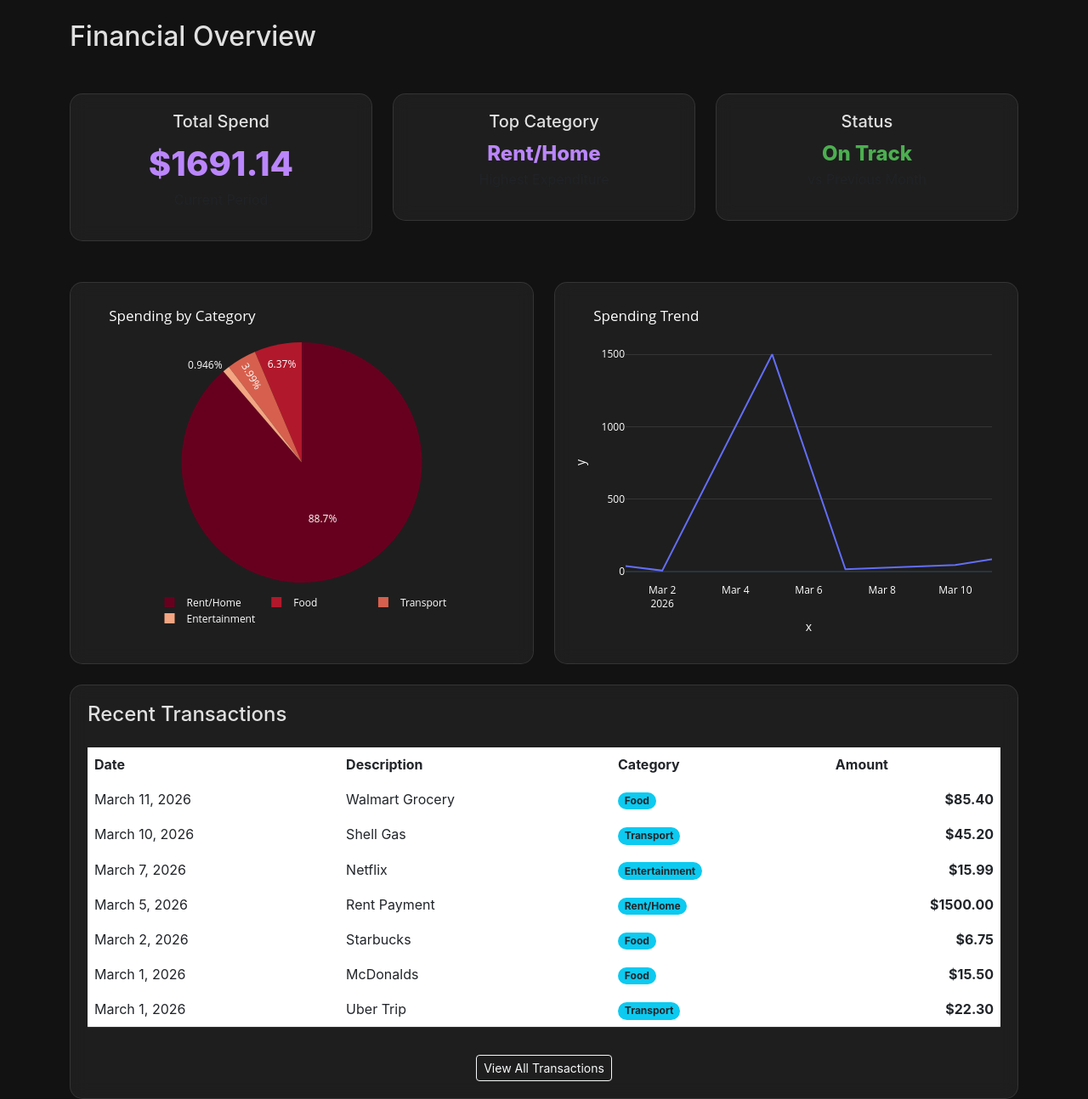
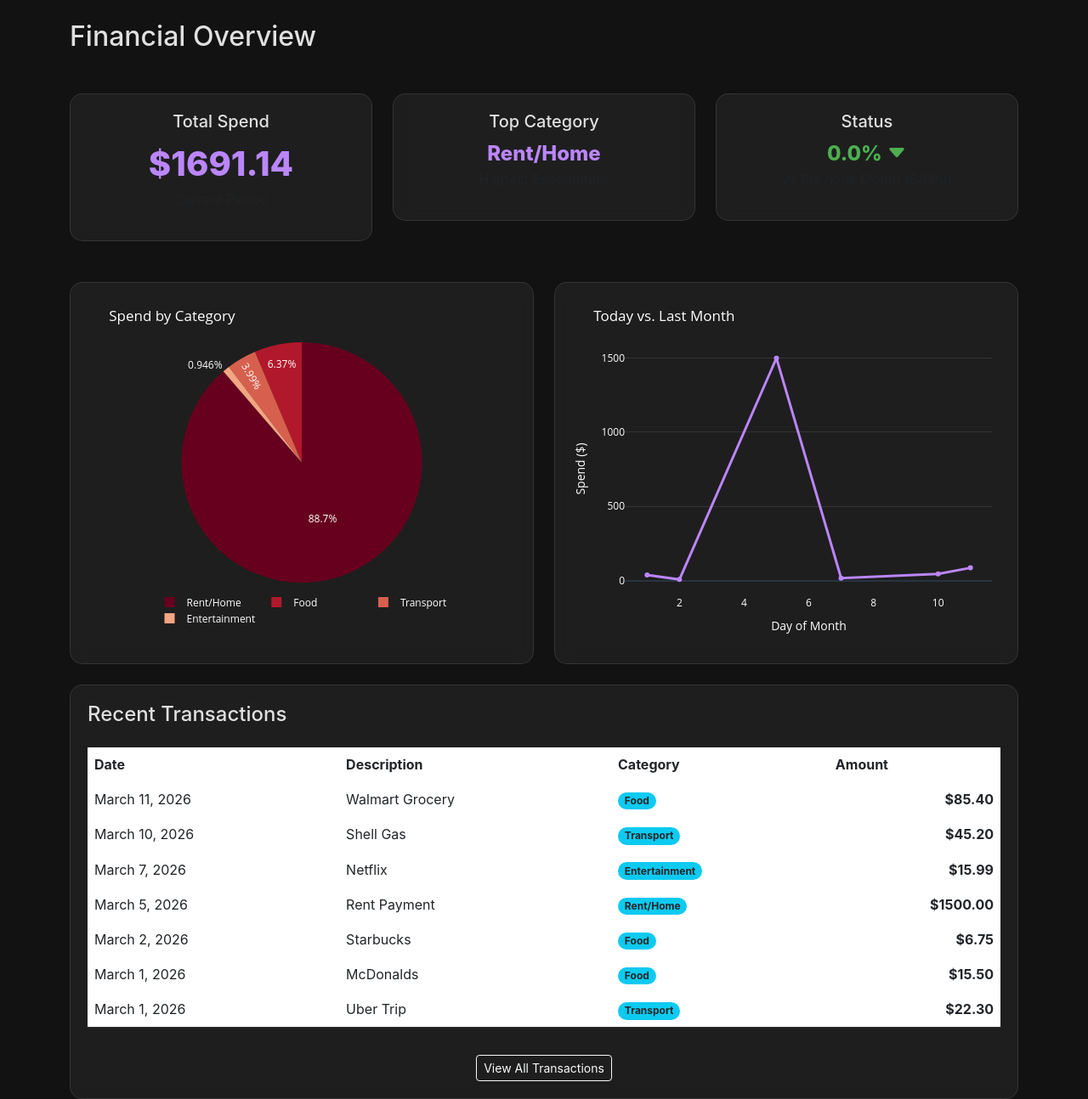
Before and after one commit to csalgado-brookfield/Antigravity-Finance, a Django app: page / in a window 1280 px wide. Shown: the part 57-1351 px from the top of the page at 85% size. Run offline with Django 5.2, Linux system fonts and the light colour scheme; a user stored in the database is signed in; data comes from the database, SQL or seed files in the repository.

Commit message:
feat: Implement financial dashboard displaying overview statistics, category breakdown, spending trends, and recent transactions.

```diff
--- a/tracker/templates/tracker/dashboard.html
+++ b/tracker/templates/tracker/dashboard.html
@@ -25,8 +25,11 @@
     <div class="col-md-4">
         <div class="glass-card text-center">
             <h5>Status</h5>
-            <div class="stat-value" style="font-size: 1.5rem; color: #4caf50;">On Track</div>
-            <p class="text-muted">vs Previous Month</p>
+            <div class="stat-value" style="font-size: 1.5rem; color: {% if percent_change <= 0 %}#4caf50{% else %}#f44336{% endif %};">
+                {{ percent_change|floatformat:1 }}%
+                <i class="bi bi-caret-{% if percent_change <= 0 %}down{% else %}up{% endif %}-fill"></i>
+            </div>
+            <p class="text-muted">vs Previous Month (${{ prev_total_spend|floatformat:2 }})</p>
         </div>
     </div>
 </div>
--- a/tracker/views.py
+++ b/tracker/views.py
@@ -6,33 +6,53 @@ import pandas as pd
 import plotly.express as px
 import plotly.graph_objects as go
 from django.db.models import Sum
+from django.utils import timezone
+from datetime import timedelta
 from decimal import Decimal
 
 @login_required
 def dashboard(request):
     transactions = Transaction.objects.filter(user=request.user)
 
-    # Simple summary stats
-    total_spend = transactions.aggregate(total=Sum('amount'))['total'] or 0
+    # Date logic for MoM
+    today = timezone.now().date()
+    # For testing/demo purposes, if there's no data today, we might want to use the latest transaction date
+    if not transactions.exists():
+        latest_date = today
+    else:
+        latest_date = transactions.latest('date').date
+
+    first_day_this_month = latest_date.replace(day=1)
+    last_day_prev_month = first_day_this_month - timedelta(days=1)
+    first_day_prev_month = last_day_prev_month.replace(day=1)
+
+    # Aggregations
+    total_spend = transactions.filter(date__gte=first_day_this_month).aggregate(total=Sum('amount'))['total'] or 0
+    prev_total_spend = transactions.filter(date__gte=first_day_prev_month, date__lte=last_day_prev_month).aggregate(total=Sum('amount'))['total'] or 0
+
+    # Calculate % Change
+    if prev_total_spend > 0:
+        percent_change = ((total_spend - prev_total_spend) / prev_total_spend) * 100
+    else:
+        percent_change = 0
 
     # Charts
     chart_pie = ""
     chart_line = ""
+    top_cat_name = "None"
 
     if transactions.exists():
-        # Chart 1: Spend by Category
-        category_data = transactions.values('category__name').annotate(total=Sum('amount'))
+        # Chart 1: Spend by Category (Current Month)
+        category_data = transactions.filter(date__gte=first_day_this_month).values('category__name').annotate(total=Sum('amount'))
         cat_names = [d['category__name'] or 'Uncategorized' for d in category_data]
         cat_totals = [float(d['total'] or 0) for d in category_data]
 
-        # Calculate Top Category
-        top_cat_name = "None"
         if category_data:
             top_cat_item = max(category_data, key=lambda x: x['total'] or 0)
             top_cat_name = top_cat_item['category__name'] or "Uncategorized"
 
         if cat_names:
-            fig_pie = px.pie(names=cat_names, values=cat_totals, title="Spending by Category",
+            fig_pie = px.pie(names=cat_names, values=cat_totals, title="Spend by Category",
                             color_discrete_sequence=px.colors.sequential.RdBu,
                             template="plotly_dark")
             fig_pie.update_layout(
@@ -46,28 +66,47 @@ def dashboard(request):
             )
             chart_pie = fig_pie.to_html(full_html=False, config={'responsive': True, 'displayModeBar': False})
 
-        # Chart 2: Spend over Time
-        time_data = transactions.values('date').annotate(total=Sum('amount')).order_by('date')
-        dates = [d['date'] for d in time_data]
-        amounts = [float(d['total'] or 0) for d in time_data]
+        # Chart 2: MoM Comparison Line Chart
+        # Current Month Data
+        current_data = transactions.filter(date__gte=first_day_this_month).values('date').annotate(total=Sum('amount')).order_by('date')
+        # Prev Month Data
+        prev_data = transactions.filter(date__gte=first_day_prev_month, date__lte=last_day_prev_month).values('date').annotate(total=Sum('amount')).order_by('date')
 
-        if dates:
-            fig_line = px.line(x=dates, y=amounts, title="Spending Trend", template="plotly_dark")
-            fig_line.update_layout(
-                autosize=True,
-                height=400,
-                paper_bgcolor='rgba(0,0,0,0)',
-                plot_bgcolor='rgba(0,0,0,0)',
-                font_color="white",
-                margin=dict(l=10, r=10, t=50, b=10),
-                xaxis=dict(showgrid=False),
-                yaxis=dict(showgrid=True, gridcolor='rgba(255,255,255,0.1)')
-            )
-            chart_line = fig_line.to_html(full_html=False, config={'responsive': True, 'displayModeBar': False})
+        fig_mom = go.Figure()
+
+        # Current Month Line
+        if current_data:
+            # Re-index to day of month (1-31)
+            curr_days = [d['date'].day for d in current_data]
+            curr_vals = [float(d['total']) for d in current_data]
+            fig_mom.add_trace(go.Scatter(x=curr_days, y=curr_vals, name="This Month", line=dict(color='#bb86fc', width=3)))
+
+        # Prev Month Line
+        if prev_data:
+            prev_days = [d['date'].day for d in prev_data]
+            prev_vals = [float(d['total']) for d in prev_data]
+            fig_mom.add_trace(go.Scatter(x=prev_days, y=prev_vals, name="Last Month", line=dict(color='rgba(255,255,255,0.3)', width=2, dash='dot')))
+
+        fig_mom.update_layout(
+            title="Today vs. Last Month",
+            template="plotly_dark",
+            autosize=True,
+            height=400,
+            paper_bgcolor='rgba(0,0,0,0)',
+            plot_bgcolor='rgba(0,0,0,0)',
+            font_color="white",
+            margin=dict(l=10, r=10, t=50, b=10),
+            xaxis=dict(title="Day of Month", showgrid=False),
+            yaxis=dict(title="Spend ($)", showgrid=True, gridcolor='rgba(255,255,255,0.1)'),
+            legend=dict(orientation="h", yanchor="bottom", y=1.02, xanchor="right", x=1)
+        )
+        chart_line = fig_mom.to_html(full_html=False, config={'responsive': True, 'displayModeBar': False})
 
     context = {
         'total_spend': total_spend,
-        'top_category': top_cat_name if transactions.exists() else "None",
+        'prev_total_spend': prev_total_spend,
+        'percent_change': percent_change,
+        'top_category': top_cat_name,
         'chart_pie': chart_pie,
         'chart_line': chart_line,
         'recent_transactions': transactions.order_by('-date')[:10],
```
